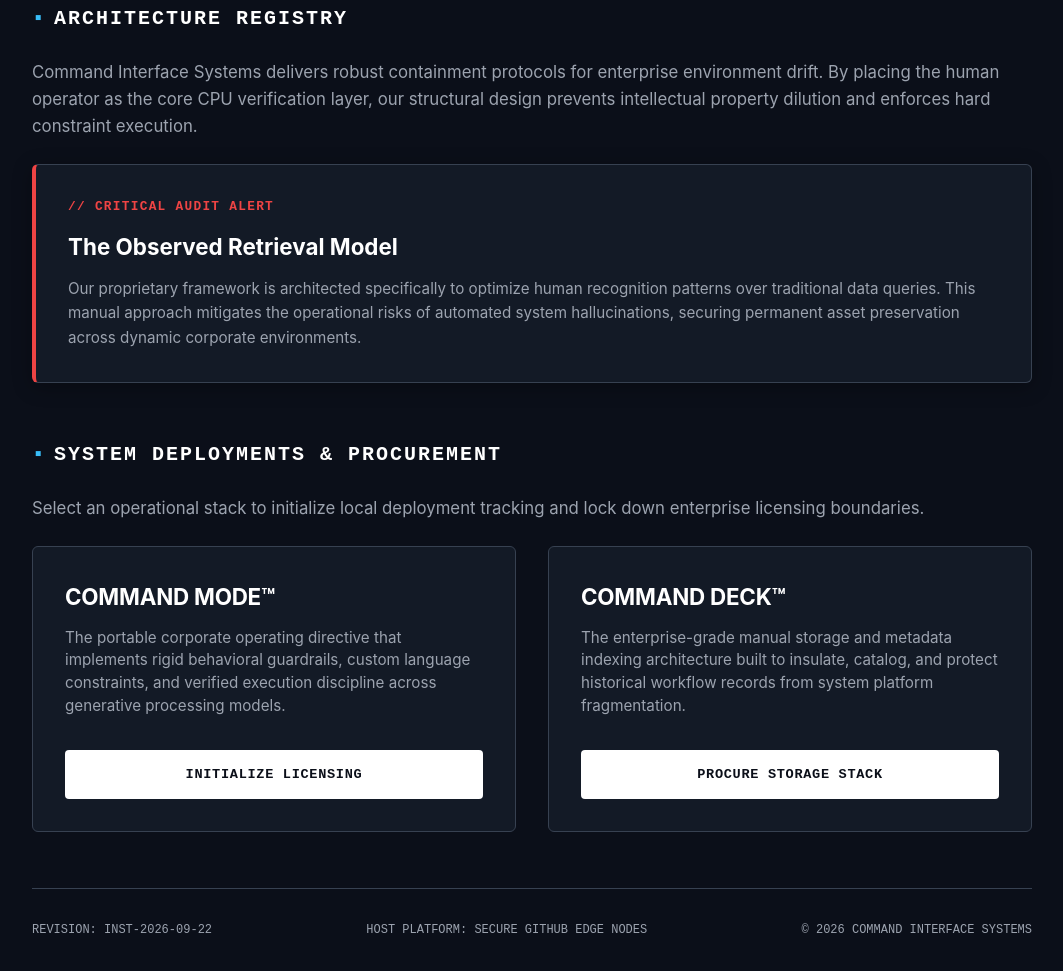
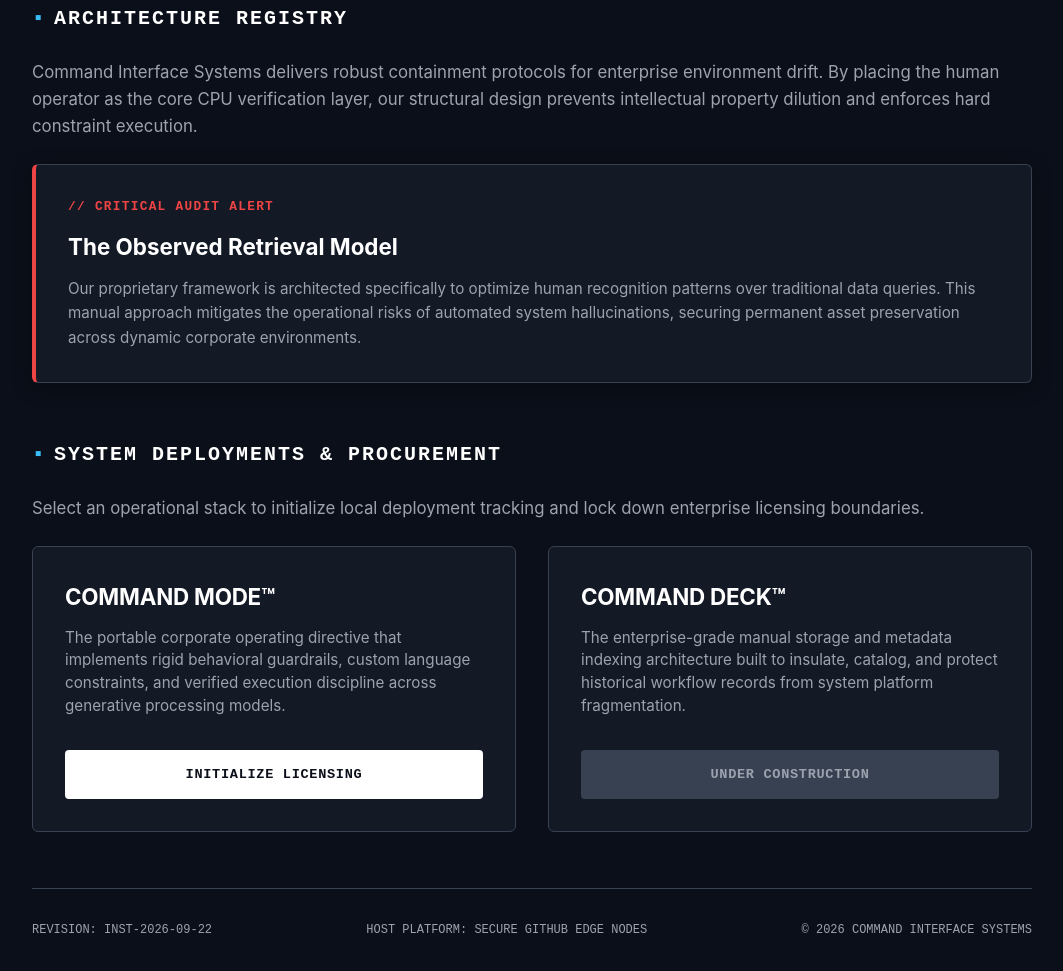
Before and after one commit to commandinterfacesystems/commandinterfacesystems.github.io, a plain HTML site: page index.html in a window 1280 px wide. Shown: the part 342-1313 px from the top of the page, without its empty margins (108-1171 px from the left). Drawn offline with Linux system fonts and the light colour scheme.

Commit message:
Update link to 'Under Construction' for storage stack

```diff
--- a/index.html
+++ b/index.html
@@ -84,7 +84,7 @@
                         <h3 class="product-name">COMMAND DECK™</h3>
                         <p class="product-desc">The enterprise-grade manual storage and metadata indexing architecture built to insulate, catalog, and protect historical workflow records from system platform fragmentation.</p>
                     </div>
-                    <a href="https://gumroad.com" class="btn-order">Procure Storage Stack</a>
+                    <a href="#deployments" class="btn-order" style="background-color: #374151; color: #9ca3af; cursor: not-allowed;">Under Construction</a>
                 </div>
             </div>
         </section>
```
